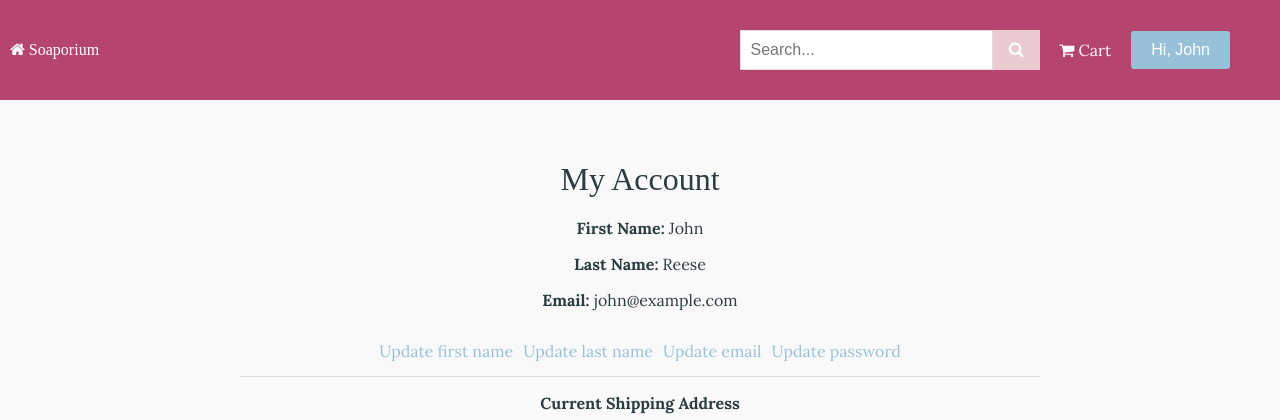
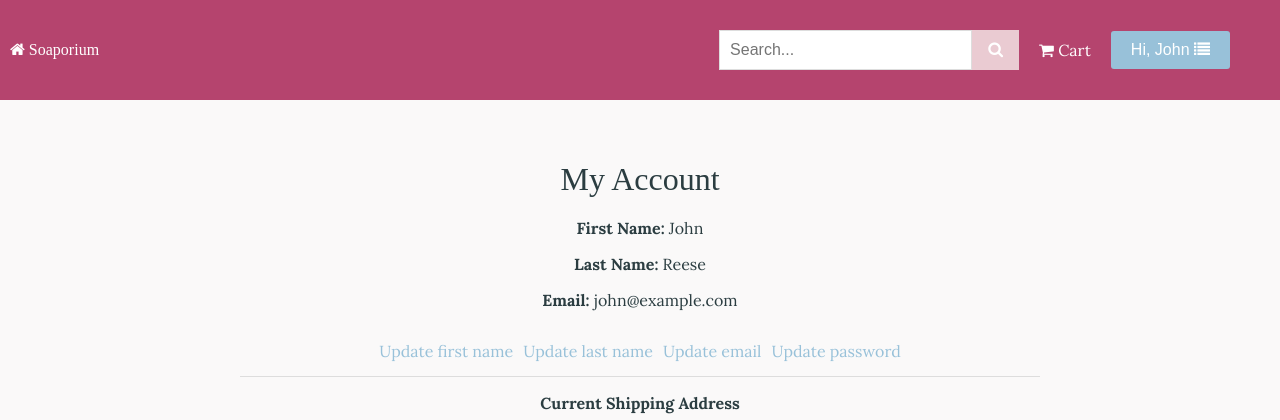
Before and after one commit to anisha-arya/Soap, a Flask app: page /user in a window 1280 px wide. Shown: the top 420 px of the page. Run offline with Flask 3, Linux system fonts and the light colour scheme; a user stored in the database is signed in; data comes from the database, SQL or seed files in the repository; some web fonts are replaced.

Commit message:
Added list icon to user dropdown

```diff
--- a/templates/layout.html
+++ b/templates/layout.html
@@ -27,7 +27,7 @@
                 {% if session.get("userid") %}
                 <li><a href="{{ url_for('view_current_cart') }}"><i class="fa fa-shopping-cart"></i> Cart</a></li>
                 <li class="user-dropdown">
-                    <button class="user-dropdown-btn">Hi, {{ user_firstname }}</button>
+                    <button class="user-dropdown-btn">Hi, {{ user_firstname }} <i class="fa fa-list"></i></button>
                     <ul class="dropdown-content">
                         <li><a href="{{ url_for('userinfo', userid=session.get('userid')) }}">My account</a></li>
                         <li><a href="{{ url_for('logout') }}"><i class="fa fa-sign-out"></i> Sign
```
